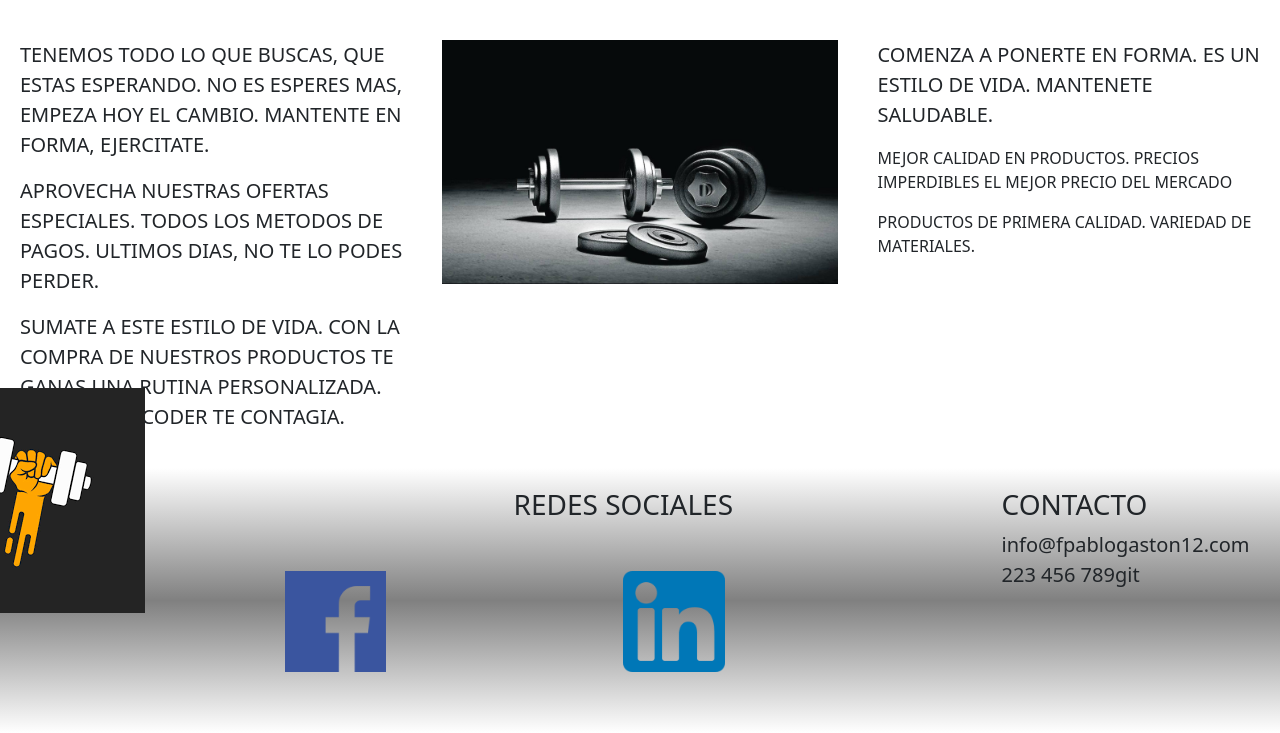
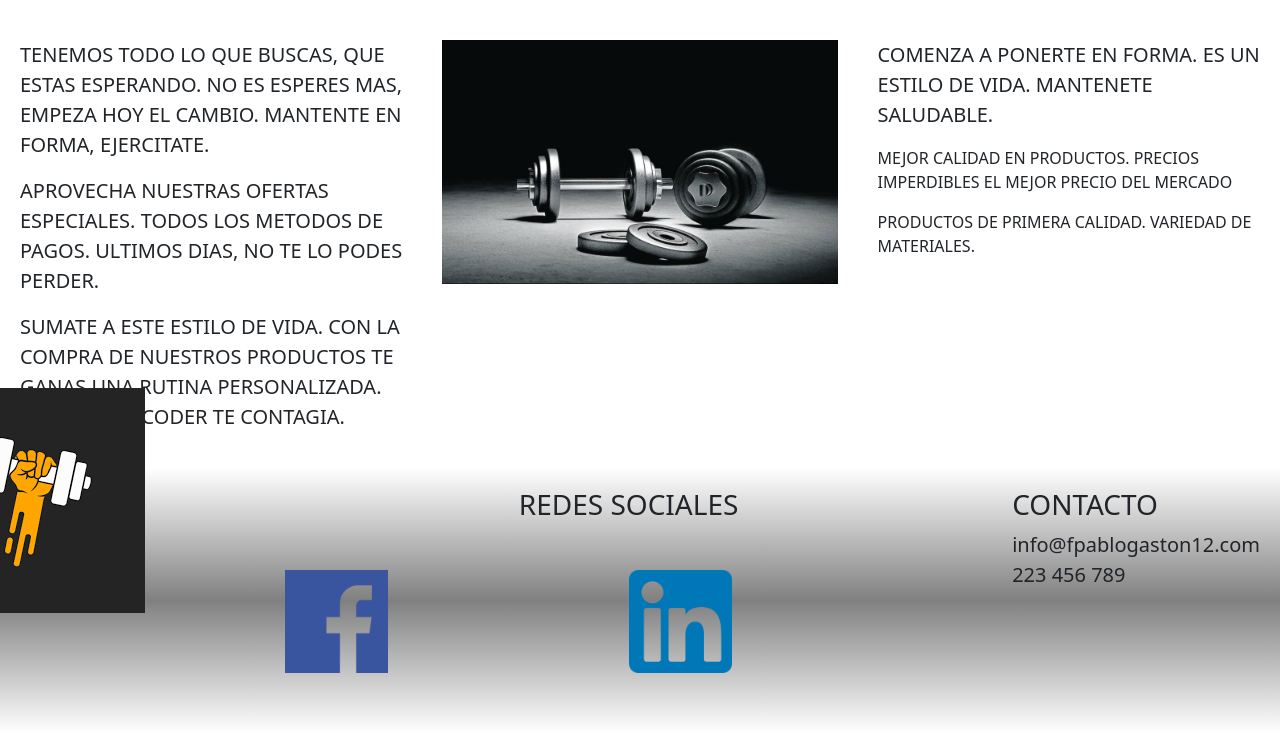
Before and after one commit to fpablogaston/PFFlores, a website: page index.html in a window 1280 px wide. Shown: the part 890-1623 px from the top of the page. Drawn offline with nearby package versions, Linux system fonts and the light colour scheme.

Commit message:
modificando imagen footer

```diff
--- a/index.html
+++ b/index.html
@@ -120,13 +120,13 @@
             </div>
             <div class="rrss m20 gridRRSS">
                 <h3 class="tituloRRSS">REDES SOCIALES</h3>
-                <a href="https://www.google.com" target="_blank"> <img src="img/icono face.png" alt="" class="img30 face faceRight"> </a>
-                <a href="https://www.google.com" target="_blank"> <img src="img/icono linkedin.png" alt="" class="img30 linke linkeLeft"> </a>
+                <a href="https://www.google.com" target="_blank"> <img src="img/icono face.png" alt="" class="img30 face"> </a>
+                <a href="https://www.google.com" target="_blank"> <img src="img/icono linkedin.png" alt="" class="img30 linke"> </a>
               </div>
             <div class="contacto m20">
                 <h3>CONTACTO</h3>
                 <p>info@fpablogaston12.com
-                  223 456 789git  </p>
+                  223 456 789</p>
             </div>
 
         </footer>
```
